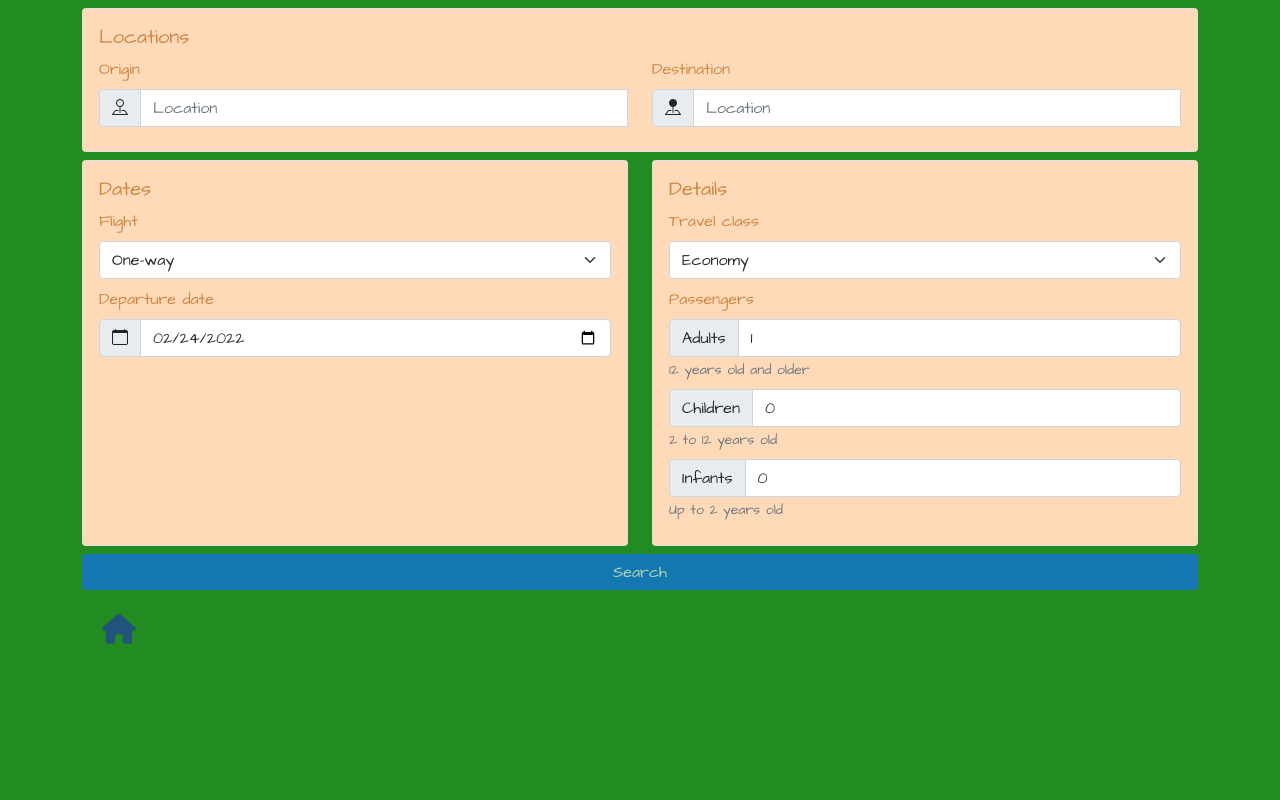
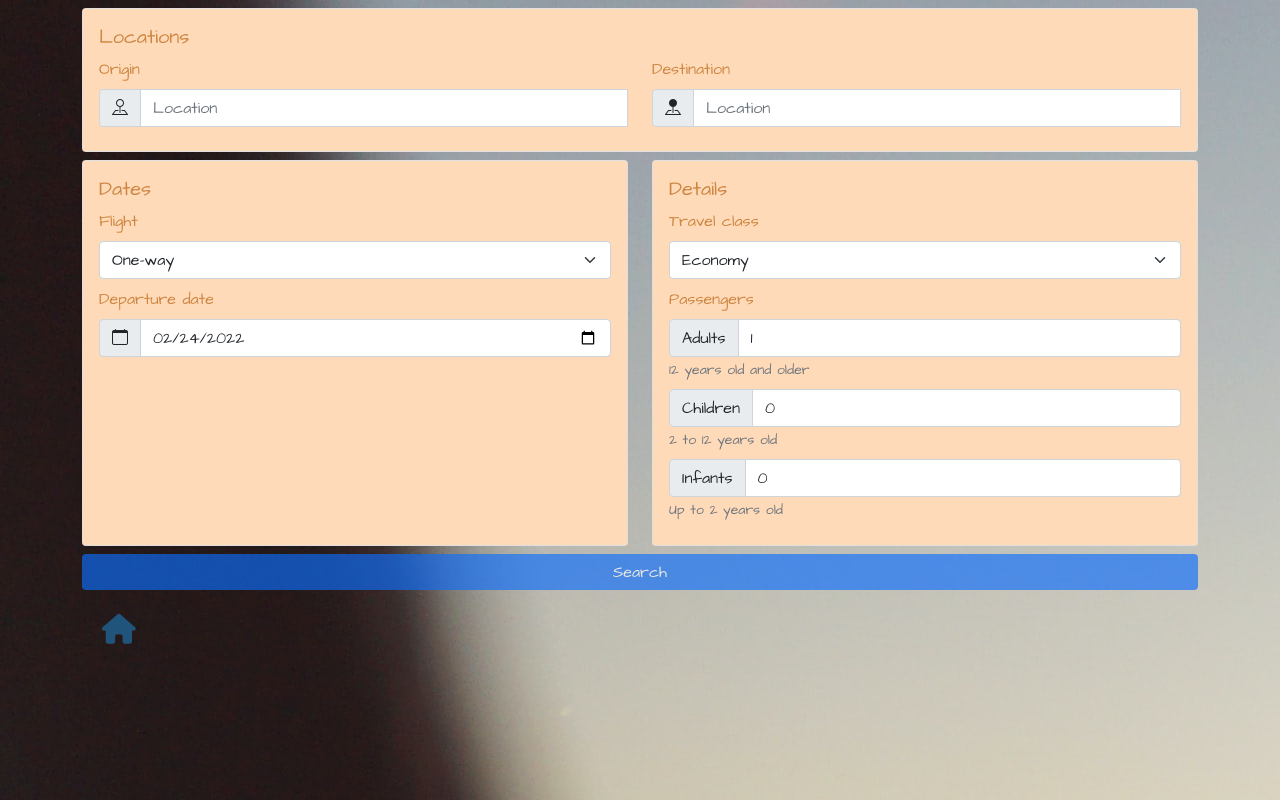
Before and after one commit to GeTtygreen/CAPCITY, a website: page client/flight_frontend/flight.html in a window 1280 px wide. Drawn offline with nearby package versions, Linux system fonts and the light colour scheme; a web font is replaced by a local one.

Commit message:
flight background

```diff
--- a/client/flight_frontend/flight.css
+++ b/client/flight_frontend/flight.css
@@ -3,7 +3,7 @@
 }
 
 body{
-    background-color:forestgreen;
+    background:url('../main_page_frontend/img/windowseat.jpg');
     color:peru;
     font-family: 'Architects Daughter', cursive;
 }
--- a/client/flight_frontend/flight.js
+++ b/client/flight_frontend/flight.js
@@ -1,10 +1,9 @@
 // GRABBING ALL THE ELEMENTS FROM HTML
 const originInput = document.getElementById("origin-input");
-console.log(originInput);
+
 const originOptions = document.getElementById("origin-options");
+const destinationInput = document.getElementById("destination-input");
 
-const destinationInput = document.getElementById("destination-input");
-console.log(destinationInput);
 const destinationOptions = document.getElementById("destination-options");
 const flightTypeSelect = document.getElementById("flight-type-select");
 const departureDateInput = document.getElementById("departure-date-input");
```
Also changed, not shown: client/main_page_frontend/img/windowseat.jpg (added).
